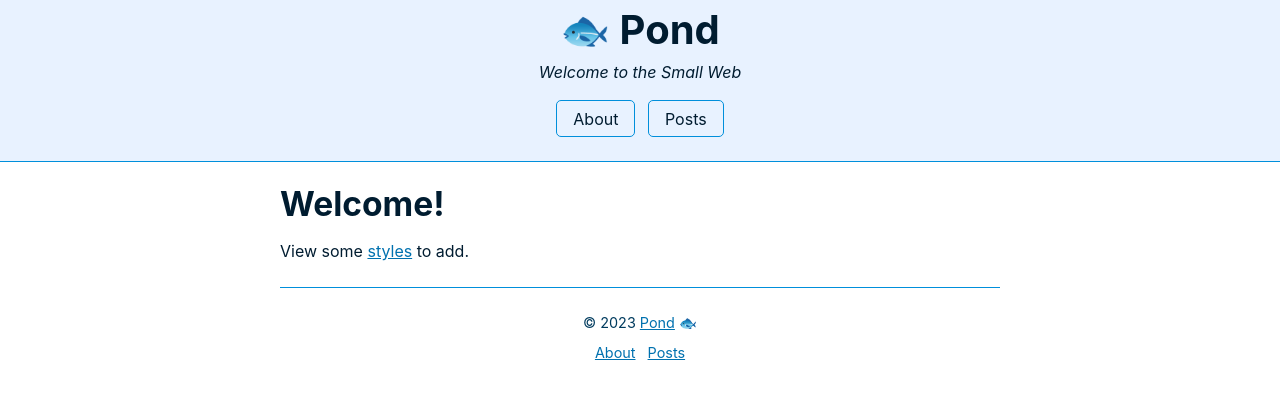
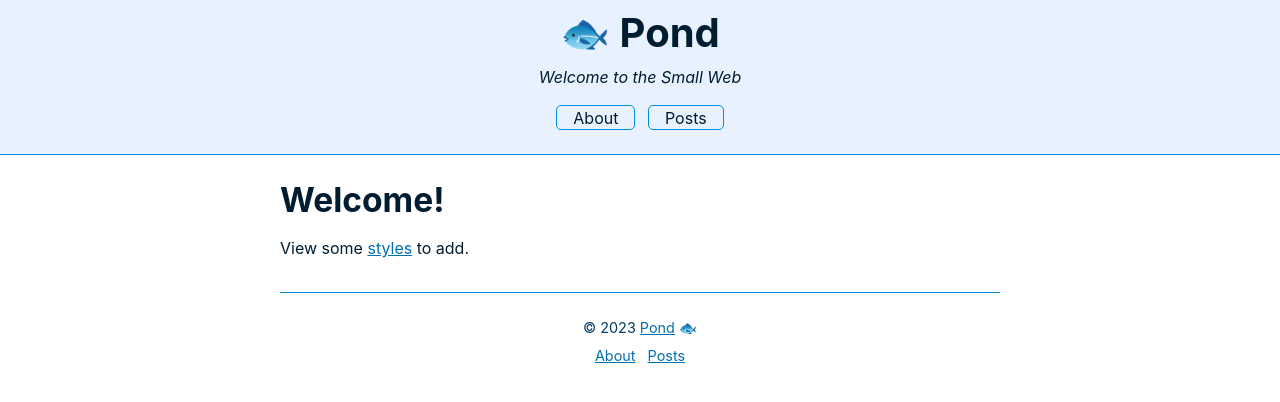
Before and after one commit to megdna/pond, a Jekyll site: the page built from index.md, in a window 1280 px wide. Shown: the top 402 px of the page. Built offline with Jekyll 4.4.1, drawn with Linux system fonts in a browser that asks for light colours.

Commit message:
Update style.css

```diff
--- a/assets/css/style.css
+++ b/assets/css/style.css
@@ -44,7 +44,6 @@
   background-color: var(--bg);
   color: var(--text);
   font-size: 1rem;
-  line-height: 1.5;
   margin: 0;
   display: grid;
   grid-template-columns: 1fr min(45rem, 90%) 1fr;
@@ -77,7 +76,6 @@
   max-width: 40rem;
 }
 header > nav {
-  line-height: 2;
   padding: 0.5rem 0 0;
 }
 header > nav a,
@@ -129,11 +127,10 @@
   overflow-wrap: break-word;
 }
 h1, h2, h3 {
-  line-height: 1.1;
   margin: 1.5rem 0 1rem;
 }
 h4, h5, h6, p {
-  margin: 0.5rem 0;
+  margin: 1rem 0;
 }
 h1 {
   font-size: 2.5rem;
@@ -152,6 +149,9 @@
 }
 h6 {
   font-size: 0.96rem;
+}
+li, p {
+	line-height: 1.5;
 }
 
 a {
@@ -192,7 +192,6 @@
 code, kbd, pre, samp {
   color: var(--meta);
   font-family: var(--mono-font);
-  line-height: normal;
 }
 kbd {
   border: 1px solid var(--meta);
```
